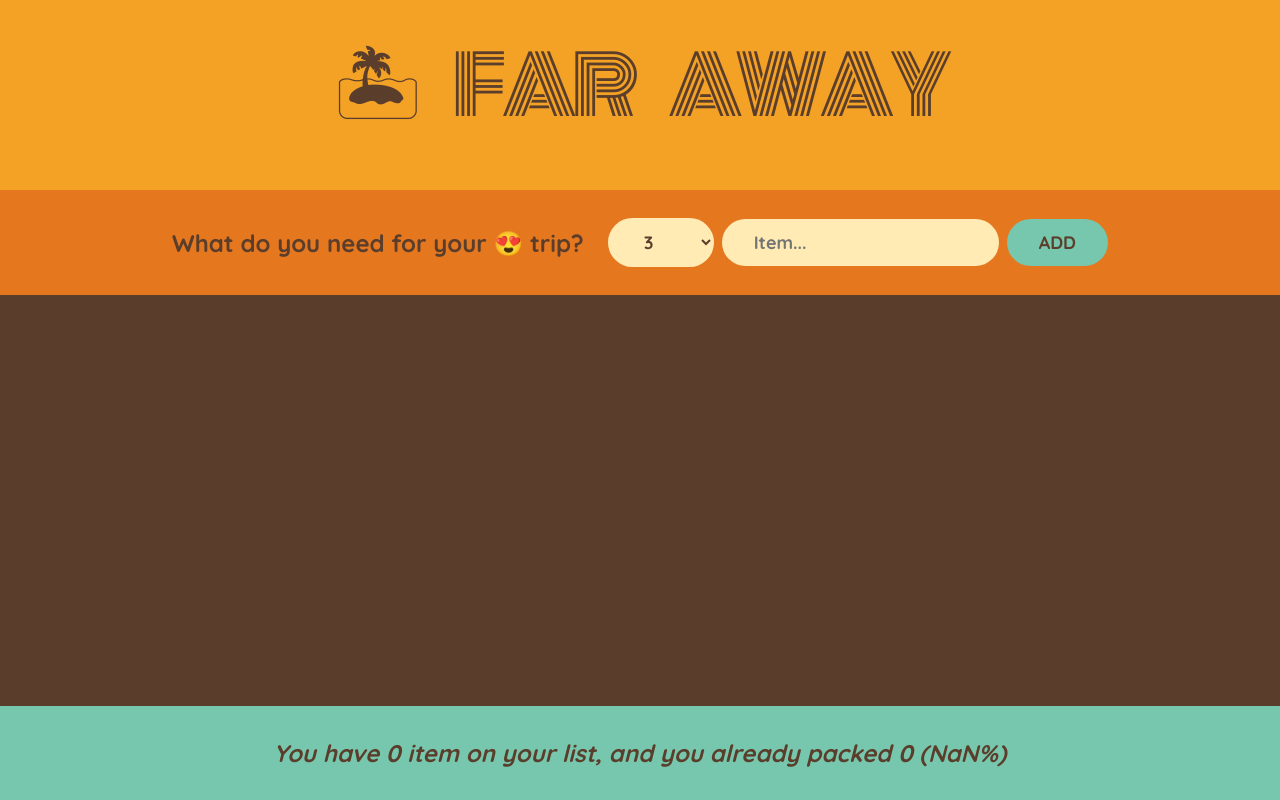
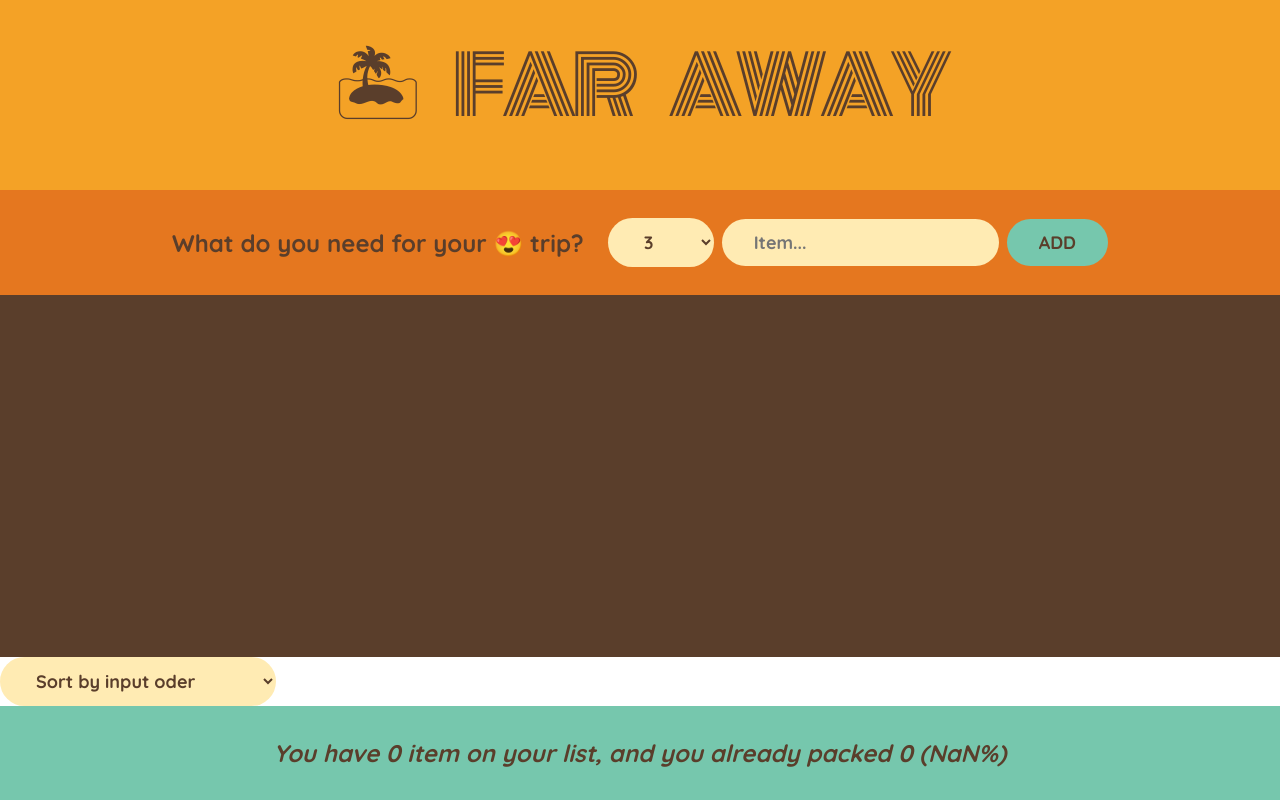
Before and after one commit to Mi13285/travel, a React (Create React App) app in the folder travel/: page / in a window 1280 px wide. Built offline with nearby package versions, Linux system fonts and the light colour scheme.

Commit message:
function sort done

```diff
--- a/travel/src/App.js
+++ b/travel/src/App.js
@@ -88,9 +88,22 @@
   );
 }
 function PackingList({ items, onDeleteItems, onToggleItem }) {
+  const [sortBy, setSortBy] = useState("input");
+  let sortedItems;
+  if (sortBy === "input") sortedItems = items;
+
+  if (sortBy === "description")
+    sortedItems = items
+      .slice()
+      .sort((a, b) => a.description.localeCompare(b.description));
+
+  if (sortBy === "packed")
+    sortedItems = items.slice().sort((a, b) => a.packed - b.packed);
+
   return (
+    <>
       <ul className="list">
-      {items.map((item) => (
+        {sortedItems.map((item) => (
           <Item
             item={item}
             onDeleteItems={onDeleteItems}
@@ -99,6 +112,14 @@
           />
         ))}
       </ul>
+      <div className="actions">
+        <select value={sortBy} onChange={(e) => setSortBy(e.target.value)}>
+          <option value="input">Sort by input oder</option>
+          <option value="description"> Sort by description</option>
+          <option value="packed">Sort by packed status</option>
+        </select>
+      </div>
+    </>
   );
 }
 
```
Lines whose indentation alone changed are shown as unchanged.
